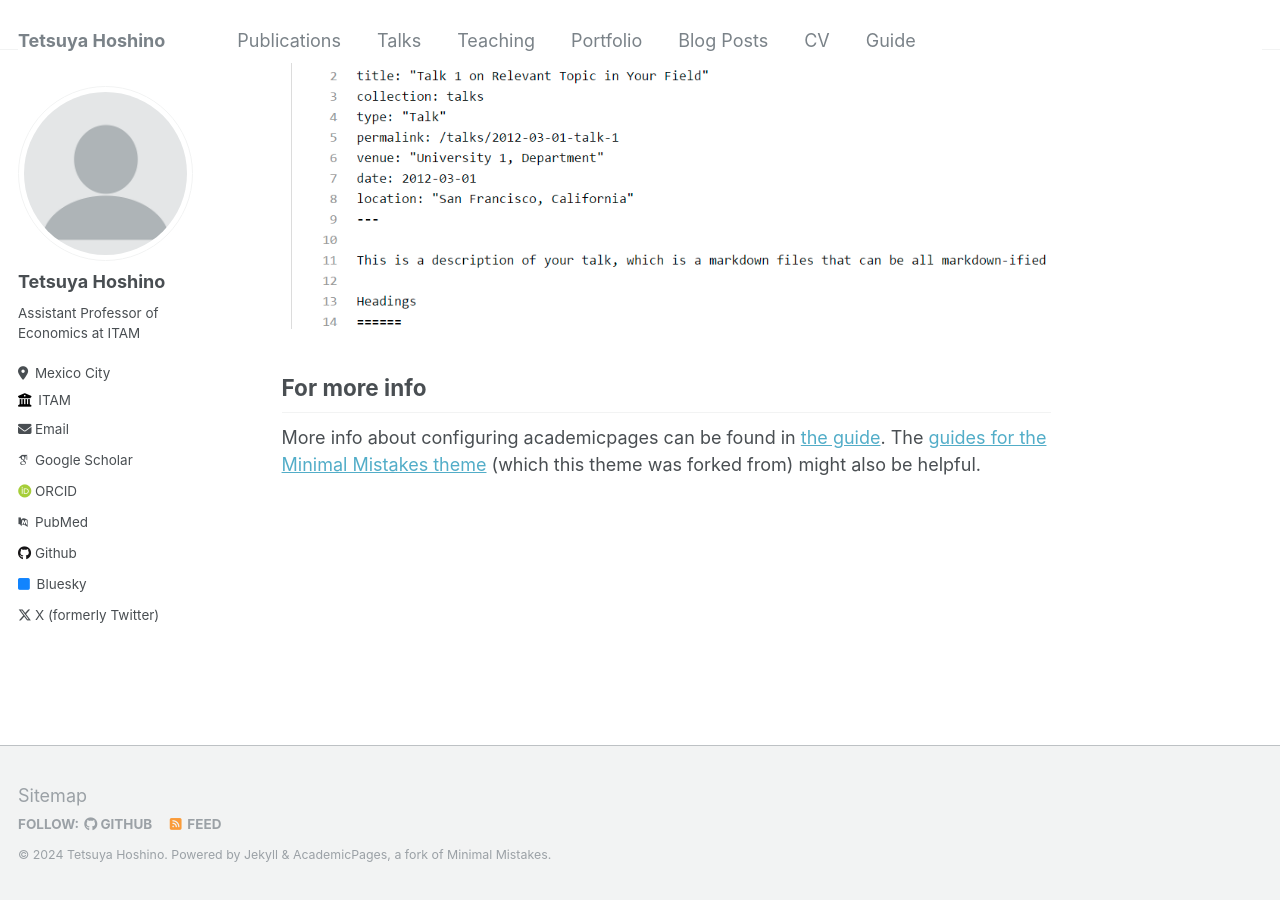
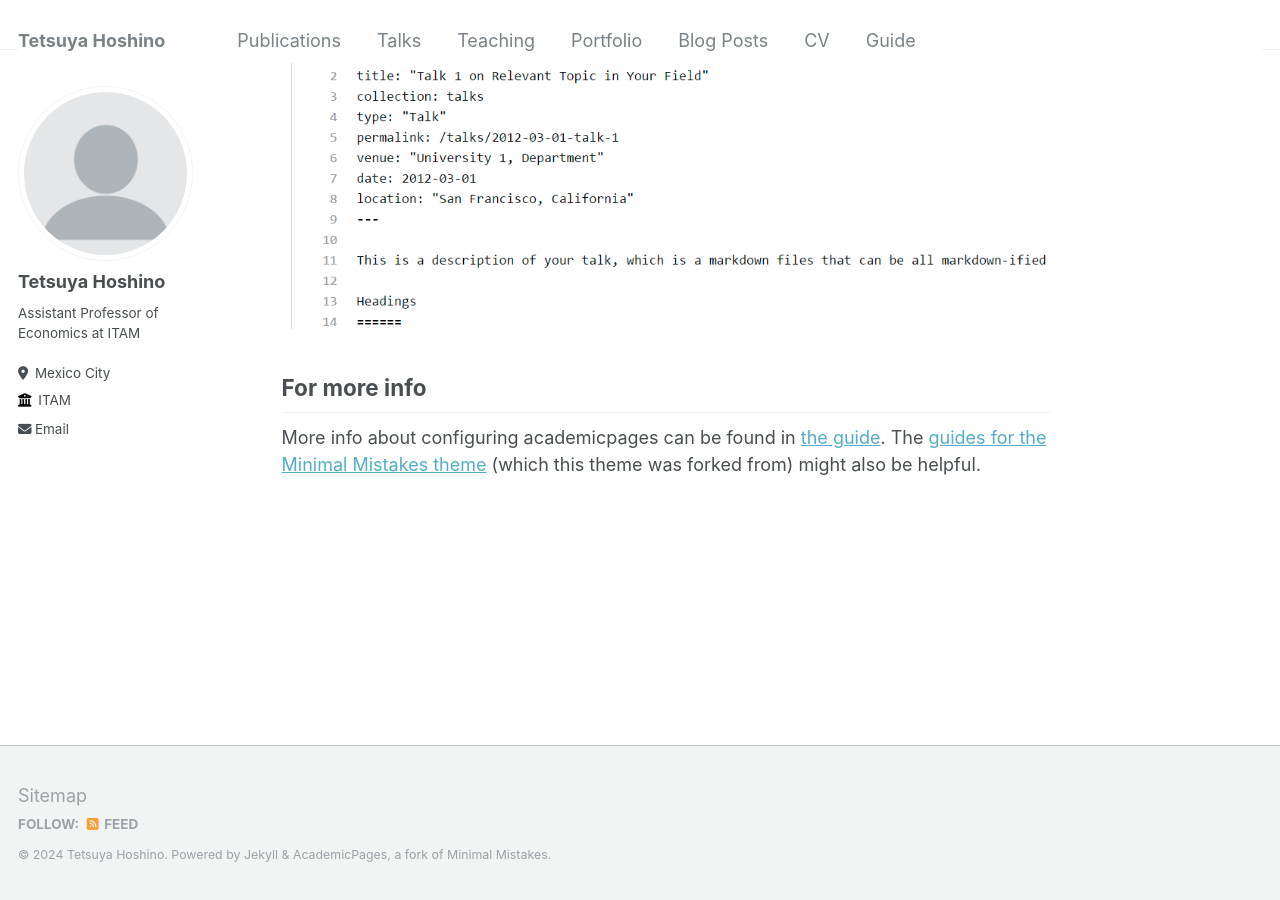
Before and after one commit to tetsuyahoshino137/tetsuyahoshino137.github.io, a Jekyll site: the page built from _pages/about.md, in a window 1280 px wide and 900 px high, scrolled down 2640 px. Built offline with Jekyll 4.4.1, drawn with Linux system fonts in a browser that asks for light colours; some web fonts are replaced.

Commit message:
Update _config.yml

```diff
--- a/_config.yml
+++ b/_config.yml
@@ -23,7 +23,7 @@ author:
   # Biographic information
   avatar           : "profile.png"
   name             : "Tetsuya Hoshino"
-  pronouns         : # example: "she/her"
+  # pronouns         : # example: "she/her"
   bio              : "Assistant Professor of Economics at ITAM"
   location         : "Mexico City"
   employer         : "ITAM"
@@ -31,46 +31,46 @@ author:
   email            : "tetsuyahoshino@itam.mx"
 
   # Academic websites
-  arxiv            : # URL - Update with the correct link to your profile
-  googlescholar    : "https://scholar.google.com/citations?user=PS_CX0AAAAAJ"
-  impactstory      : # URL
-  orcid            : "http://orcid.org/yourorcidurl"
-  pubmed           : "https://www.ncbi.nlm.nih.gov/pubmed/?term=john+snow"
-  researchgate     : # URL
+  # arxiv            : # URL - Update with the correct link to your profile
+  # googlescholar    : "https://scholar.google.com/citations?user=PS_CX0AAAAAJ"
+  # impactstory      : # URL
+  # orcid            : "http://orcid.org/yourorcidurl"
+  # pubmed           : "https://www.ncbi.nlm.nih.gov/pubmed/?term=john+snow"
+  # researchgate     : # URL
 
   # Repositories and software development
-  bitbucket        : # Username - Update with your username on the site
-  codepen          : # Username
-  dribbble         : # Username
-  github           : "academicpages"
-  kaggle           : # Username
-  stackoverflow    : # User number or user number and name (i.e., use "1" or "1/jeff-atwood")
+  # bitbucket        : # Username - Update with your username on the site
+  # codepen          : # Username
+  # dribbble         : # Username
+  # github           : "academicpages"
+  # kaggle           : # Username
+  # stackoverflow    : # User number or user number and name (i.e., use "1" or "1/jeff-atwood")
 
   # Social media
-  bluesky          : "bsky.app" # Replace this with you Bluesky username
-  facebook         : # Username
-  flickr           : # Username
-  foursquare       : # Username
-  goodreads        : # Username
-  google_plus      : # Username
-  keybase          : # Username
-  instagram        : # Username
-  lastfm           : # Username
-  linkedin         : # Username
-  mastodon         : # URL
-  medium           : # URL
-  pinterest        : # Username
-  soundcloud       : # Username
-  steam            : # Username
-  telegram         : # URL
-  tumblr           : # Username
-  twitter          : "UniofOxford"  # Replace this with your X / Twitter handle
-  vine             : # Username
-  weibo            : # Username
-  wikipedia        : # Username
-  xing             : # Username
-  youtube          : # Username
-  zhihu            : # URL
+  # bluesky          : "bsky.app" # Replace this with you Bluesky username
+  # facebook         : # Username
+  # flickr           : # Username
+  # foursquare       : # Username
+  # goodreads        : # Username
+  # google_plus      : # Username
+  # keybase          : # Username
+  # instagram        : # Username
+  # lastfm           : # Username
+  # linkedin         : # Username
+  # mastodon         : # URL
+  # medium           : # URL
+  # pinterest        : # Username
+  # soundcloud       : # Username
+  # steam            : # Username
+  # telegram         : # URL
+  # tumblr           : # Username
+  # twitter          : "UniofOxford"  # Replace this with your X / Twitter handle
+  # vine             : # Username
+  # weibo            : # Username
+  # wikipedia        : # Username
+  # xing             : # Username
+  # youtube          : # Username
+  # zhihu            : # URL
 
 
 # Site Settings
```
